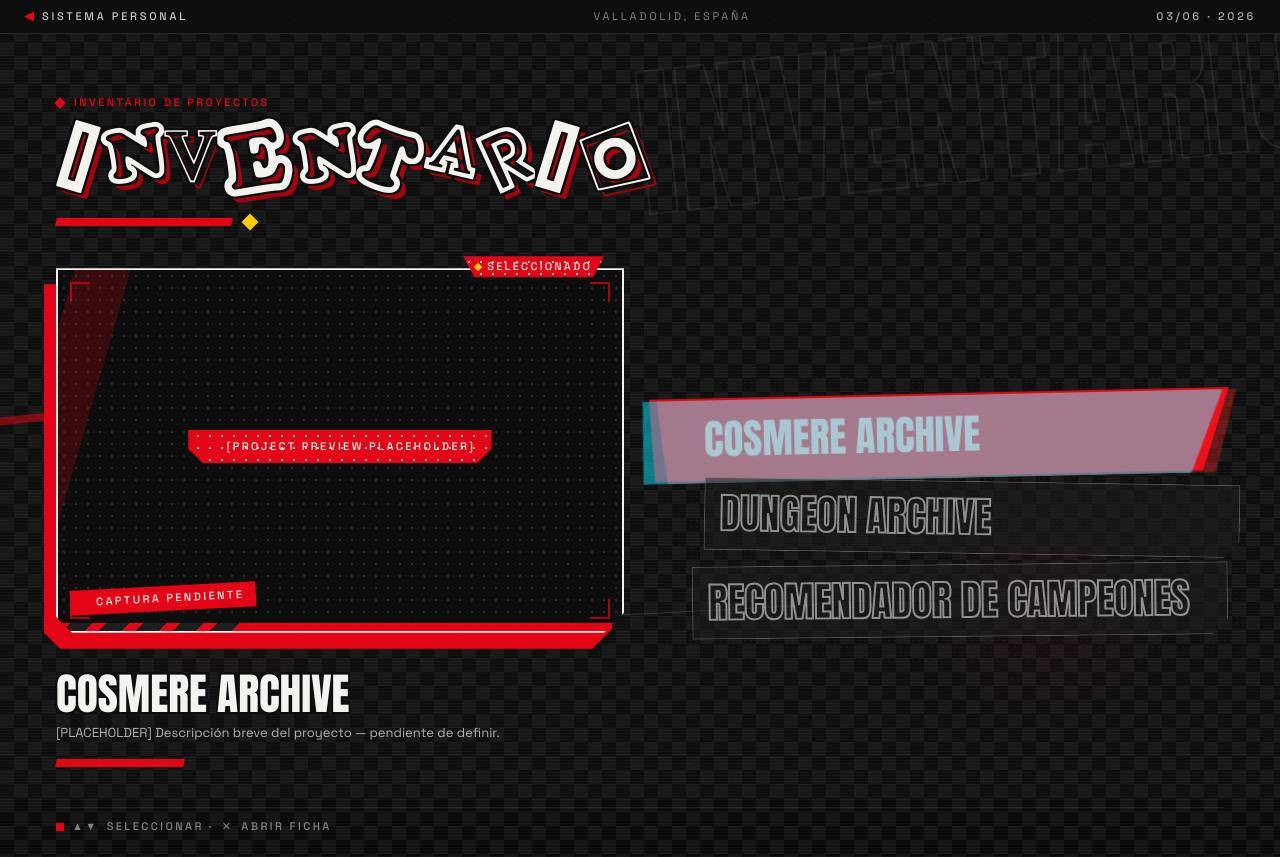
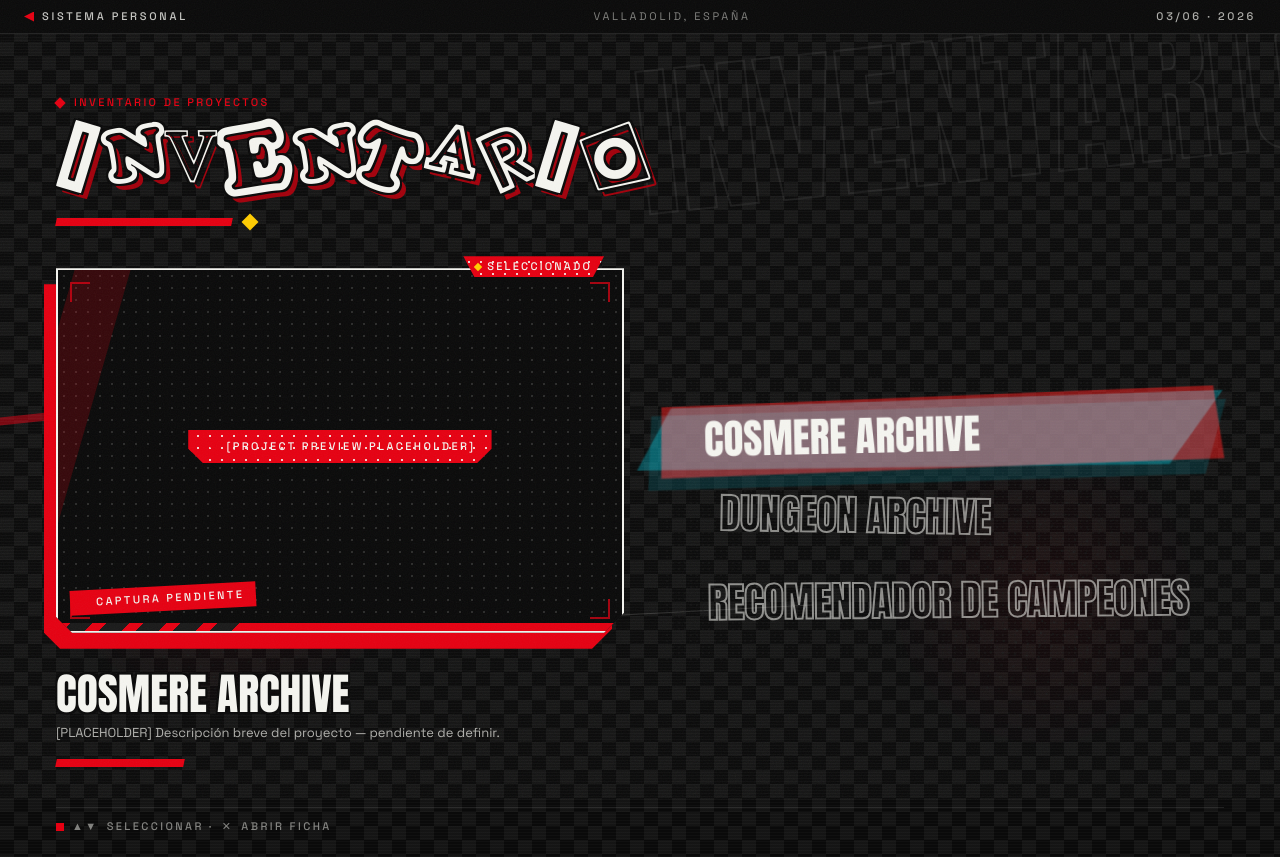
Before and after one commit to MarioMunPeq/portfolio, a React (Vite) app: page /projects in a window 1280 px wide. Built offline with nearby package versions, Linux system fonts and the light colour scheme.

Commit message:
Inventory Buttons improve

```diff
--- a/src/components/projects/ProjectInventoryItem.tsx
+++ b/src/components/projects/ProjectInventoryItem.tsx
@@ -10,17 +10,17 @@ interface ProjectInventoryItemProps {
 }
 
 /**
- * Fila del inventario tipo tarjeta angular (tratamiento .cmd del hero):
- * borde fino con esquina recortada y rotación/offset por fila. Al estar
- * seleccionada, un haz rojo sesgado la atraviesa y, con movimiento
- * permitido, entra en un glitch continuo 100% CSS (sin temporizadores JS):
- * dos clones completos del banner en rojo #FF1E1E y cian #00E5FF ciclan
- * de forma ininterrumpida por posiciones de offset/skew con opacidad
- * media siempre activa, en loops infinitos de duración independiente para
- * que no se muevan en sincronía ni sus picos coincidan (evita el lavado a
- * blanco del mix-blend screen); el banner base se deforma con micro-skews
- * en otro loop continuo. Bajo reduced-motion no se renderiza nada y la
- * fila queda estática. El estado seleccionado se marca con aria-current.
+ * Fila del inventario. Sin seleccionar es texto plano (sin tarjeta, sin
+ * borde ni fondo). Seleccionada, todo su color sale de DOS vigas
+ * sesgadas que se cruzan a un ligero ángulo (modelo P5), no de un
+ * banner sólido debajo: cian (#00E5FF) asomando por la izquierda, rojo
+ * (#FF1E1E) por la derecha, con mix-blend screen para que el solape se
+ * aclare en un tono pálido donde queda el nombre; un eco fantasma
+ * (cian apagado, desplazado y sin blend) da profundidad. Con movimiento
+ * permitido, ambas vigas jitterean en loops CSS infinite independientes
+ * (clase is-glitching, sin temporizadores JS); bajo reduced-motion se
+ * renderizan estáticas y la fila queda quieta. El estado seleccionado
+ * se marca con aria-current.
  */
 export function ProjectInventoryItem({
   project,
@@ -43,16 +43,8 @@ export function ProjectInventoryItem({
           selected ? 'is-selected' : ''
         } ${selected && !reduced ? 'is-glitching' : ''}`}
       >
-        {/* Fondo angular de la tarjeta */}
-        <span aria-hidden="true" className="proj-row-track" />
-
-        {/* Haz rojo de selección */}
-        <span
-          aria-hidden="true"
-          className={`proj-beam ${selected ? 'is-active' : ''}`}
-        />
-
-        {/* Nombre del proyecto */}
+        {/* Nombre del proyecto (sobre la colisión cuando está
+            seleccionada) */}
         <span
           className={`proj-row-name relative z-10 font-display uppercase leading-none transition-colors duration-200 ${
             selected
@@ -64,19 +56,22 @@ export function ProjectInventoryItem({
           {project.name}
         </span>
 
-        {/* Clones de glitch (solo seleccionado y con movimiento permitido):
-            dos copias completas del banner (haz + texto), rojo #FF1E1E y
-            cian #00E5FF, que ciclan en loops CSS infinite con opacity
-            media siempre activa y posiciones escalonadas independientes */}
-        {selected && !reduced && (
-          <span aria-hidden="true" className="proj-glitch">
-            <span className="proj-glitch__copy proj-glitch__copy--red">
-              <span className="proj-glitch__copy-beam" />
-              <span className="proj-glitch__copy-text">{project.name}</span>
+        {/* Colisión de vigas (solo fila seleccionada): no hay forma
+            sólida debajo; el color visible ES la unión de estas vigas.
+            Cian a la izquierda, rojo a la derecha (se solapan con
+            screen en un tono pálido) y eco fantasma detrás. El jitter
+            continuo corre con is-glitching; bajo reduced-motion quedan
+            en su pose estática */}
+        {selected && (
+          <span aria-hidden="true" className="proj-row-beams">
+            <span className="proj-row-beam proj-row-beam--ghost">
+              <span className="proj-row-beam__shape" />
             </span>
-            <span className="proj-glitch__copy proj-glitch__copy--cyan">
-              <span className="proj-glitch__copy-beam" />
-              <span className="proj-glitch__copy-text">{project.name}</span>
+            <span className="proj-row-beam proj-row-beam--cyan">
+              <span className="proj-row-beam__shape" />
+            </span>
+            <span className="proj-row-beam proj-row-beam--red">
+              <span className="proj-row-beam__shape" />
             </span>
           </span>
         )}
--- a/src/pages/Projects.tsx
+++ b/src/pages/Projects.tsx
@@ -50,8 +50,9 @@ function ProjectsGraphicLayer() {
 /**
  * Pantalla de proyectos = inventario del sistema. La gran captura del
  * proyecto seleccionado domina la izquierda; a la derecha, el selector
- * tipo inventario con haz rojo sesgado. Hover/foco selecciona, clic
- * abre la ficha (/proyectos/:slug).
+ * tipo inventario: filas de texto plano donde la seleccionada se pinta
+ * con la colisión de dos vigas sesgadas (cian + rojo). Hover/foco
+ * selecciona, clic abre la ficha (/proyectos/:slug).
  */
 export function Projects() {
   const [selected, setSelected] = useState<Project>(projects[0])
--- a/src/styles/tokens.css
+++ b/src/styles/tokens.css
@@ -387,28 +387,81 @@
 }
 
 /* ============================================================
-   Inventario de proyectos — geometría de selección Persona 5
+   Inventario de proyectos — haz de selección por colisión de vigas
    ============================================================ */
 
-/* Haz rojo de selección: barra sesgada que atraviesa la fila del
-   inventario y se desborda por el borde izquierdo, con los extremos
-   cortados en ángulo. Se muestra con opacidad (0) cuando la fila no
-   está seleccionada y aparece (1) al seleccionarla. */
-.proj-beam {
+/* La fila seleccionada NO tiene un banner sólido debajo: todo el color
+   visible sale de dos vigas sesgadas que se cruzan a un ligero ángulo
+   (modelo del menú P5). Cian a la izquierda, rojo a la derecha; la zona
+   donde se solapan se aclara (mix-blend screen) y es donde queda el
+   nombre, y en los extremos sobresale cada color puro. Un tercer eco
+   fantasma (cian apagado) va desplazado hacia abajo/detrás para dar
+   profundidad. El jitter continuo de las dos vigas (loops infinite
+   independientes) se declara con is-glitching en la sección Glitch;
+   bajo reduced-motion no hay animación y las vigas quedan estáticas. */
+.proj-row-beams {
+  position: absolute;
+  inset: 0;
+  z-index: 0;
+  pointer-events: none;
+}
+
+.proj-row-beam {
+  position: absolute;
+  inset: 0;
+  mix-blend-mode: screen;
+  will-change: transform, opacity;
+}
+
+/* Geometría compartida de la viga: cuadrilátero sesgado (-8deg) con
+   overhang izquierdo -2.75rem, como forma de color en sí misma (no
+   relleno bajo el texto). El clip-path base (pose estática) es un
+   cuadrilátero ligeramente deformado; en movimiento lo reemplaza la
+   animación de deformación (ver sección Glitch). */
+.proj-row-beam__shape {
   position: absolute;
   top: -5px;
   bottom: -5px;
   right: 0;
   left: -2.75rem;
-  background-color: var(--color-accent);
-  clip-path: polygon(0 0, 100% 0, calc(100% - 1rem) 100%, 1rem 100%);
+  clip-path: polygon(1% 8%, 100% 2%, 98% 92%, 2% 98%);
   transform: skewX(-8deg);
-  opacity: 0;
-  transition: opacity 0.15s ease;
+  will-change: clip-path, opacity;
 }
 
-.proj-beam.is-active {
-  opacity: 1;
+.proj-row-beam--cyan .proj-row-beam__shape {
+  background-color: #00e5ff;
+  opacity: 0.4;
+}
+
+.proj-row-beam--red .proj-row-beam__shape {
+  background-color: #ff1e1e;
+  opacity: 0.5;
+}
+
+/* Eco fantasma: copia apagada del cian, desplazada hacia abajo y sin
+   blend (sombra), para que la colisión principal no lea como dos
+   rectángulos planos. Solo se mueve por translate (capa de fondo). */
+.proj-row-beam--ghost .proj-row-beam__shape {
+  background-color: #075e68;
+  transform: skewX(-8deg) translate(1px, 6px);
+}
+
+.proj-row-beam--ghost {
+  mix-blend-mode: normal;
+  opacity: 0.35;
+}
+
+/* Separación estática de las vigas (pose reduced-motion): cian asoma a
+   la izquierda, rojo a la derecha. La opacidad media vive en el shape
+   para que la animación de deformación pueda modularla por fotograma
+   sin multiplicarse con la del wrapper. */
+.proj-row-beam--cyan {
+  transform: translate(-8px, 1px) skew(-3deg);
+}
+
+.proj-row-beam--red {
+  transform: translate(9px, -2px) skew(2deg);
 }
 
 /* Marco de la gran captura del inventario: esquinas cortadas (viñeta
@@ -451,154 +504,86 @@
 }
 
 /* ============================================================
-   Glitch del inventario — bucle continuo (color + deformación)
+   Inventario — deformación continua de las vigas (loops infinite)
    ============================================================ */
 
-/* Envoltura del efecto: cubre la fila seleccionada, por encima del
-   contenido real. Sin overflow hidden: las copias replican el banner
-   completo, incluido el overhang izquierdo del haz, y se desbordan
-   igual que el banner real. El jitter es 100% CSS (animaciones
-   infinite), sin temporizadores JS; bajo reduced-motion no se renderiza. */
-.proj-glitch {
-  position: absolute;
-  inset: 0;
-  z-index: 20;
-  pointer-events: none;
-}
-
-/* Copia completa del banner (haz trapezoidal + texto), recolorada con
-   el rojo/cian eléctrico del glitch. Reproduce la geometría exacta del
-   .proj-beam (overhang izquierdo -2.75rem, skew -8deg y clip-path) y
-   alinea el texto con el nombre real: flex centrado vertical + mismo
-   padding horizontal que la fila. */
-.proj-glitch__copy {
-  position: absolute;
-  inset: 0;
-  display: flex;
-  align-items: center;
-  padding-left: 1rem;
-  padding-right: 0.75rem;
-  mix-blend-mode: screen;
-  opacity: 0;
-  will-change: transform, opacity;
-}
-
-.proj-glitch__copy-beam {
-  position: absolute;
-  top: -5px;
-  bottom: -5px;
-  right: 0;
-  left: -2.75rem;
-  clip-path: polygon(0 0, 100% 0, calc(100% - 1rem) 100%, 1rem 100%);
-  transform: skewX(-8deg);
-}
-
-.proj-glitch__copy--red .proj-glitch__copy-beam {
-  background-color: #ff1e1e;
-}
-
-.proj-glitch__copy--cyan .proj-glitch__copy-beam {
-  background-color: #00e5ff;
-}
-
-/* Bucle continuo de cada capa: opacidad media SIEMPRE activa (no salta
-   entre 0 y pico) y 5 posiciones de offset/skew por ciclo con steps(1)
-   (cada posición salta y se mantiene). Rojo y cian usan keyframes y
-   duraciones independientes (0.5s vs 0.62s) para que nunca se muevan en
-   sincronía y sus picos de intensidad no coincidan en el mismo instante
-   (evita el lavado a blanco del mix-blend screen); el offset de cada
-   capa los mantiene ~14-22px separados. */
-@keyframes glitch-red {
+/* La colisión de vigas se mantiene en movimiento perpetuo mientras la
+   fila está seleccionada y hay movimiento permitido, pero NO como un
+   bloque rígido que se desliza (transform): cada viga deforma su propia
+   geometría animando los puntos del clip-path, con cada esquina
+   empujada de forma independiente por fotograma (no todas en la misma
+   dirección). Rojo y cian usan keyframes y duraciones independientes
+   (0.5s vs 0.62s) con steps(1), de modo que deforman de forma distinta
+   y sus picos de intensidad no coinciden en el mismo instante (evita
+   que la zona de solape se lave a blanco). El fantasma solo deriva en
+   translate (es fondo). Todo 100% CSS, sin temporizadores JS. */
+@keyframes beam-deform-red {
   0%,
   100% {
     opacity: 0.35;
-    transform: translate(7px, 0) skew(3deg);
+    clip-path: polygon(2% 10%, 100% 0%, 98% 90%, 0% 100%);
   }
-  20% {
+  25% {
     opacity: 0.55;
-    transform: translate(9px, -2px) skew(2deg);
+    clip-path: polygon(0% 15%, 97% 5%, 100% 85%, 3% 95%);
   }
-  40% {
+  50% {
     opacity: 0.3;
-    transform: translate(11px, 1px) skew(4deg);
+    clip-path: polygon(4% 5%, 100% 8%, 96% 95%, 1% 92%);
   }
-  60% {
+  75% {
     opacity: 0.5;
-    transform: translate(8px, -1px) skew(2.5deg);
-  }
-  80% {
-    opacity: 0.35;
-    transform: translate(10px, 2px) skew(3.5deg);
+    clip-path: polygon(1% 12%, 96% 0%, 99% 88%, 2% 98%);
   }
 }
 
-@keyframes glitch-cyan {
+@keyframes beam-deform-cyan {
   0%,
   100% {
     opacity: 0.4;
-    transform: translate(-8px, 1px) skew(-3deg);
+    clip-path: polygon(0% 6%, 96% 0%, 100% 94%, 2% 88%);
   }
-  20% {
+  25% {
     opacity: 0.2;
-    transform: translate(-11px, 0) skew(-2deg);
+    clip-path: polygon(4% 16%, 100% 6%, 96% 86%, 0% 100%);
   }
-  40% {
+  50% {
     opacity: 0.55;
-    transform: translate(-7px, -2px) skew(-4deg);
+    clip-path: polygon(2% 4%, 94% 12%, 100% 96%, 3% 92%);
   }
-  60% {
+  75% {
     opacity: 0.3;
-    transform: translate(-10px, 0.5px) skew(-2.5deg);
-  }
-  80% {
-    opacity: 0.5;
-    transform: translate(-9px, 2px) skew(-3.5deg);
+    clip-path: polygon(5% 10%, 100% 2%, 93% 90%, 1% 84%);
   }
 }
 
-.proj-glitch__copy--red {
-  animation: glitch-red 0.5s steps(1) infinite;
+.proj-row.is-glitching .proj-row-beam--red .proj-row-beam__shape {
+  animation: beam-deform-red 0.5s steps(1) infinite;
 }
 
-.proj-glitch__copy--cyan {
-  animation: glitch-cyan 0.62s steps(1) infinite;
+.proj-row.is-glitching .proj-row-beam--cyan .proj-row-beam__shape {
+  animation: beam-deform-cyan 0.62s steps(1) infinite;
 }
 
-.proj-glitch__copy-text {
-  font-family: var(--font-display);
-  font-size: clamp(1.5rem, 3.2vw, 2.75rem);
-  line-height: 1;
-  text-transform: uppercase;
-  white-space: nowrap;
-  color: var(--color-paper);
-}
-
-/* Wobble continuo del banner base: micro-skews alternos con pasos
-   bruscos (steps(1): cada fotograma salta y se mantiene) en bucle
-   infinito mientras la fila esté seleccionada. El haz y el nombre
-   comparten el MISMO delta por fotograma (el haz parte de -8deg) para
-   que no se despeguen entre sí: +2, -1, +1, -0.5 en cada salto. */
-@keyframes beam-wobble {
-  0% {
-    transform: skewX(-8deg);
+/* Deriva del eco fantasma: solo translate, sutil y desacoplado de la
+   deformación de las vigas principales. */
+@keyframes ghost-drift {
+  0%,
+  100% {
+    transform: translate(0, 0);
   }
-  20% {
-    transform: skewX(-6deg);
-  }
-  40% {
-    transform: skewX(-9deg);
-  }
-  60% {
-    transform: skewX(-7deg);
-  }
-  80% {
-    transform: skewX(-8.5deg);
-  }
-  100% {
-    transform: skewX(-8deg);
+  50% {
+    transform: translate(-3px, 4px);
   }
 }
 
+.proj-row.is-glitching .proj-row-beam--ghost {
+  animation: ghost-drift 0.8s steps(1) infinite;
+}
+
+/* Micro-wobble del texto sobre la colisión: mismos pasos bruscos
+   (steps(1)) que las vigas, en bucle infinito mientras la fila esté
+   seleccionada, para que el nombre se sacuda en tándem con las vigas. */
 @keyframes name-wobble {
   0% {
     transform: skewX(0);
@@ -620,16 +605,13 @@
   }
 }
 
-.proj-row.is-glitching .proj-beam {
-  animation: beam-wobble 0.45s steps(1) infinite;
-}
-
 .proj-row.is-glitching .proj-row-name {
   animation: name-wobble 0.45s steps(1) infinite;
 }
 
 /* ============================================================
-   Inventario — filas tipo tarjeta angular (tratamiento .cmd del hero)
+   Inventario — filas de texto plano (solo la seleccionada lleva
+   la colisión de vigas)
    ============================================================ */
 
 /* El `li` declara el offset/rotación por fila (solo escritorio); la
@@ -659,32 +641,6 @@
 .proj-row:focus-visible {
   transform: translateX(calc(var(--proj-off, 0px) - 8px)) rotate(var(--proj-rot, 0deg));
 }
-
-/* Fondo angular de la tarjeta: borde fino + esquina inferior derecha
-   recortada. El contenido y el haz rojo van por encima (no se recortan). */
-.proj-row-track {
-  position: absolute;
-  inset: 0;
-  background: rgba(26, 26, 26, 0.5);
-  border: 1px solid color-mix(in srgb, var(--color-paper) 30%, transparent);
-  clip-path: polygon(0 0, 100% 0, 100% calc(100% - 1rem), calc(100% - 1rem) 100%, 0 100%);
-  transition: border-color 0.2s ease, background-color 0.2s ease;
-}
-
-.proj-row:hover .proj-row-track,
-.proj-row:focus-visible .proj-row-track {
-  border-color: var(--color-accent);
-  background: rgba(26, 26, 26, 0.85);
-}
-
-/* Fila seleccionada: el haz rojo pinta la tarjeta; el track se vacía
-   para no pelear con él. Regla declarada después del hover para ganar
-   por orden en igualdad de especificidad. */
-.proj-row.is-selected .proj-row-track {
-  border-color: transparent;
-  background: transparent;
-}
-
 
 /* Marcador angular del indicador de scroll */
 @keyframes scroll-marker {
```
